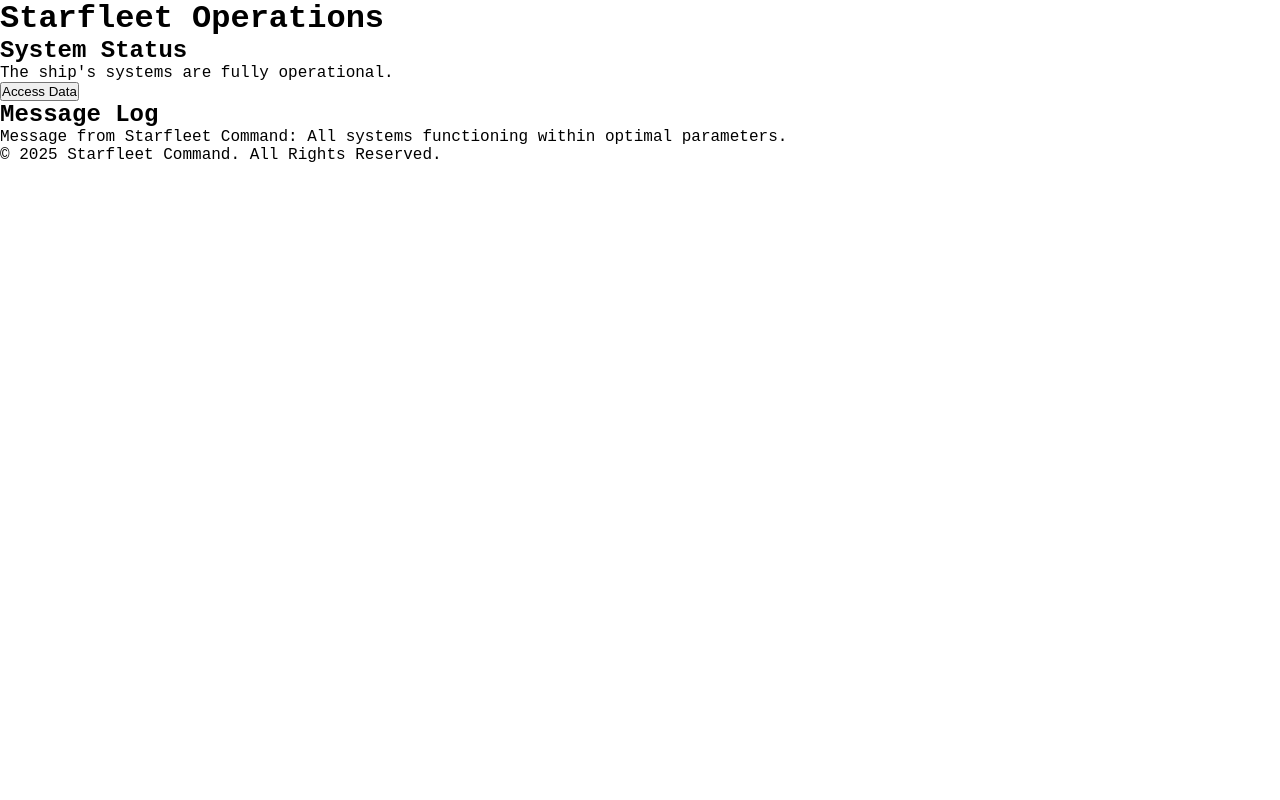
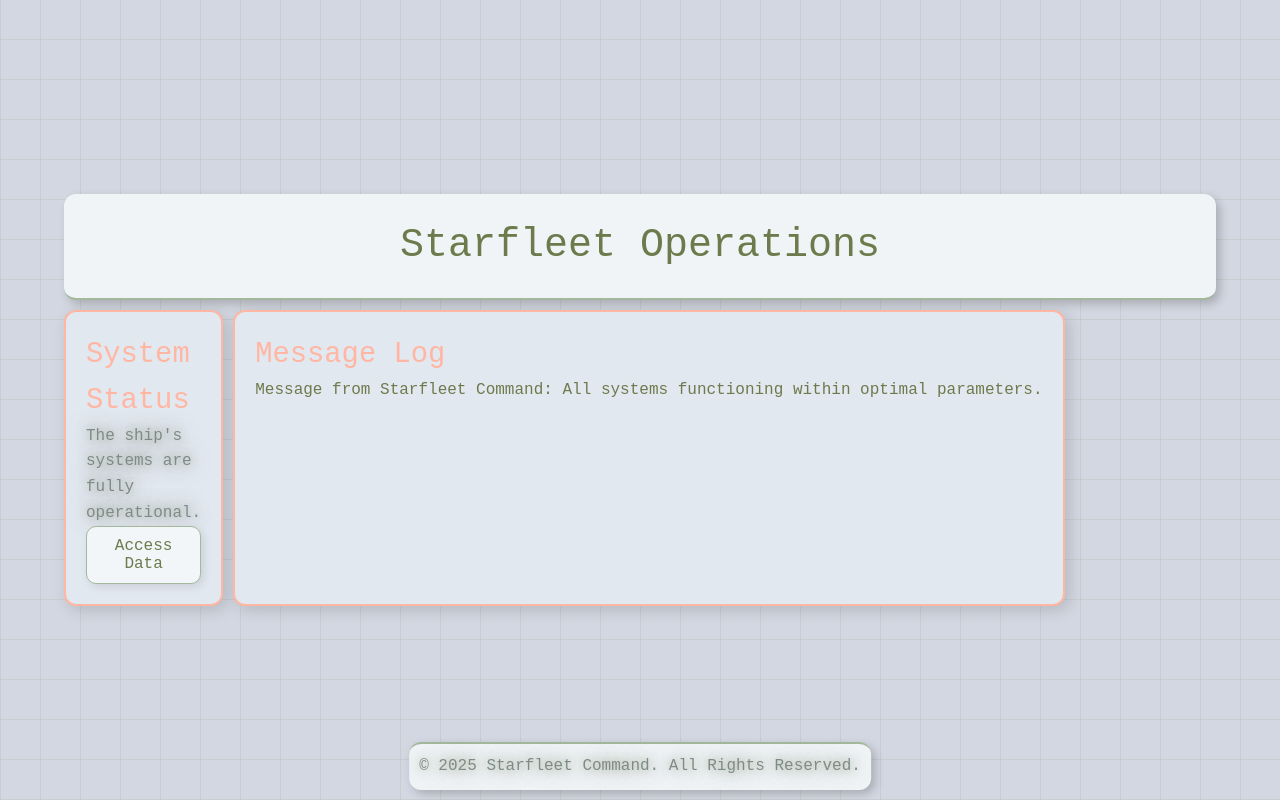
Before and after one commit to Mr-Wolf33/TNG, a plain HTML site: page index.html in a window 1280 px wide. Drawn offline with Linux system fonts and the light colour scheme.

Commit message:
Update style.css round shade borders and vary colors

```diff
--- a/style.css
+++ b/style.css
@@ -7,4 +7,157 @@
 
 body {
   font-family: 'Courier New', Courier, monospace; /* Monospaced font for the tech look */
-  background-col
+  background-color: #d3d7e1; /* Pastel grayish blue background */
+  color: #6c7a4c; /* Soft pastel green text */
+  line-height: 1.6;
+  display: flex;
+  justify-content: center;
+  align-items: center;
+  min-height: 100vh;
+  flex-direction: column;
+}
+
+/* Adding a subtle pastel glow effect to the text */
+h1, h2, h3, p {
+  text-shadow: 0 0 10px rgba(108, 122, 76, 0.5), 0 0 20px rgba(108, 122, 76, 0.5);
+  font-weight: normal;
+}
+
+/* Container with grid layout */
+.container {
+  display: grid;
+  grid-template-columns: repeat(12, 1fr);
+  gap: 10px;
+  width: 90%;
+  max-width: 1200px;
+  color: #5a6a3e;
+}
+
+.header {
+  grid-column: span 12;
+  background: #f0f4f7; /* Pastel light grayish blue */
+  padding: 20px;
+  text-align: center;
+  border-bottom: 2px solid #a3b89c; /* Soft pastel green */
+  border-radius: 12px; /* Rounded corners */
+  box-shadow: 4px 4px 10px rgba(0, 0, 0, 0.2); /* Shadow on bottom-right */
+}
+
+.header h1 {
+  color: #6c7a4c; /* Pastel green */
+  text-shadow: none;
+  font-size: 2.5rem;
+}
+
+.section {
+  background: #e2e8f0; /* Pastel soft blue */
+  padding: 20px;
+  border: 2px solid #ffb6a2; /* Pastel peachy border */
+  border-radius: 12px; /* Rounded corners */
+  box-shadow: 4px 4px 15px rgba(0, 0, 0, 0.15); /* Shadow on bottom-right */
+}
+
+.section h2 {
+  color: #ffb6a2; /* Pastel peachy orange */
+  font-size: 1.8rem;
+  text-shadow: none;
+}
+
+.section p {
+  color: #7f8b87; /* Soft gray text for general readability */
+}
+
+/* Neon Grid Background (pastel toned) */
+.grid {
+  position: absolute;
+  top: 0;
+  left: 0;
+  width: 100%;
+  height: 100%;
+  background-image: linear-gradient(0deg, rgba(108, 122, 76, 0.1) 1px, transparent 1px),
+                    linear-gradient(90deg, rgba(108, 122, 76, 0.1) 1px, transparent 1px);
+  background-size: 40px 40px;
+  pointer-events: none;
+  z-index: -1;
+}
+
+/* Pastel Neon buttons with hover effect */
+button {
+  background-color: #f3f6f9; /* Light pastel background */
+  color: #6c7a4c; /* Pastel green text */
+  border: 1px solid #a3b89c; /* Soft pastel green border */
+  padding: 10px 20px;
+  font-size: 1rem;
+  font-family: 'Courier New', Courier, monospace;
+  cursor: pointer;
+  border-radius: 10px; /* Rounded corners */
+  transition: all 0.3s ease;
+  box-shadow: 3px 3px 8px rgba(0, 0, 0, 0.1); /* Shadow on right-bottom */
+}
+
+button:hover {
+  background-color: #a3b89c; /* Soft pastel green background */
+  color: #f0f4f7; /* Light pastel gray text */
+  text-shadow: 0 0 10px rgba(108, 122, 76, 0.5), 0 0 20px rgba(108, 122, 76, 0.5);
+  box-shadow: 4px 4px 12px rgba(0, 0, 0, 0.2); /* Shadow on hover */
+}
+
+/* Animated Scrolling Data (pastel colors) */
+.scroll-text {
+  font-family: 'Courier New', Courier, monospace;
+  color: #6c7a4c; /* Pastel green */
+  overflow: hidden;
+  white-space: nowrap;
+  box-sizing: border-box;
+  position: relative;
+  animation: scrollText 10s linear infinite;
+}
+
+@keyframes scrollText {
+  0% {
+    left: 100%;
+  }
+  100% {
+    left: -100%;
+  }
+}
+
+footer {
+  grid-column: span 12;
+  background-color: #f0f4f7; /* Pastel light grayish blue */
+  color: #6c7a4c; /* Pastel green */
+  padding: 10px;
+  text-align: center;
+  font-size: 1rem;
+  border-top: 2px solid #a3b89c; /* Soft pastel green border */
+  border-radius: 12px; /* Rounded corners */
+  box-shadow: 4px 4px 10px rgba(0, 0, 0, 0.2); /* Shadow on bottom-right */
+}
+
+/* Code blocks for a futuristic pastel look */
+code {
+  background-color: #e9f2f4; /* Very light pastel blue */
+  color: #6c7a4c; /* Pastel green text */
+  padding: 5px 10px;
+  border-radius: 10px; /* Rounded corners */
+  font-family: 'Courier New', Courier, monospace;
+  border: 1px solid #a3b89c; /* Soft pastel green border */
+  box-shadow: 2px 2px 5px rgba(0, 0, 0, 0.1); /* Shadow on bottom-right */
+}
+
+/* A few common text elements */
+h2, h3 {
+  color: #ffb6a2; /* Pastel peachy orange */
+}
+
+p {
+  color: #7f8b87; /* Soft gray for general text */
+}
+
+/* Footer elements */
+footer {
+  position: absolute;
+  bottom: 10px;
+  left: 50%;
+  transform: translateX(-50%);
+}
```
